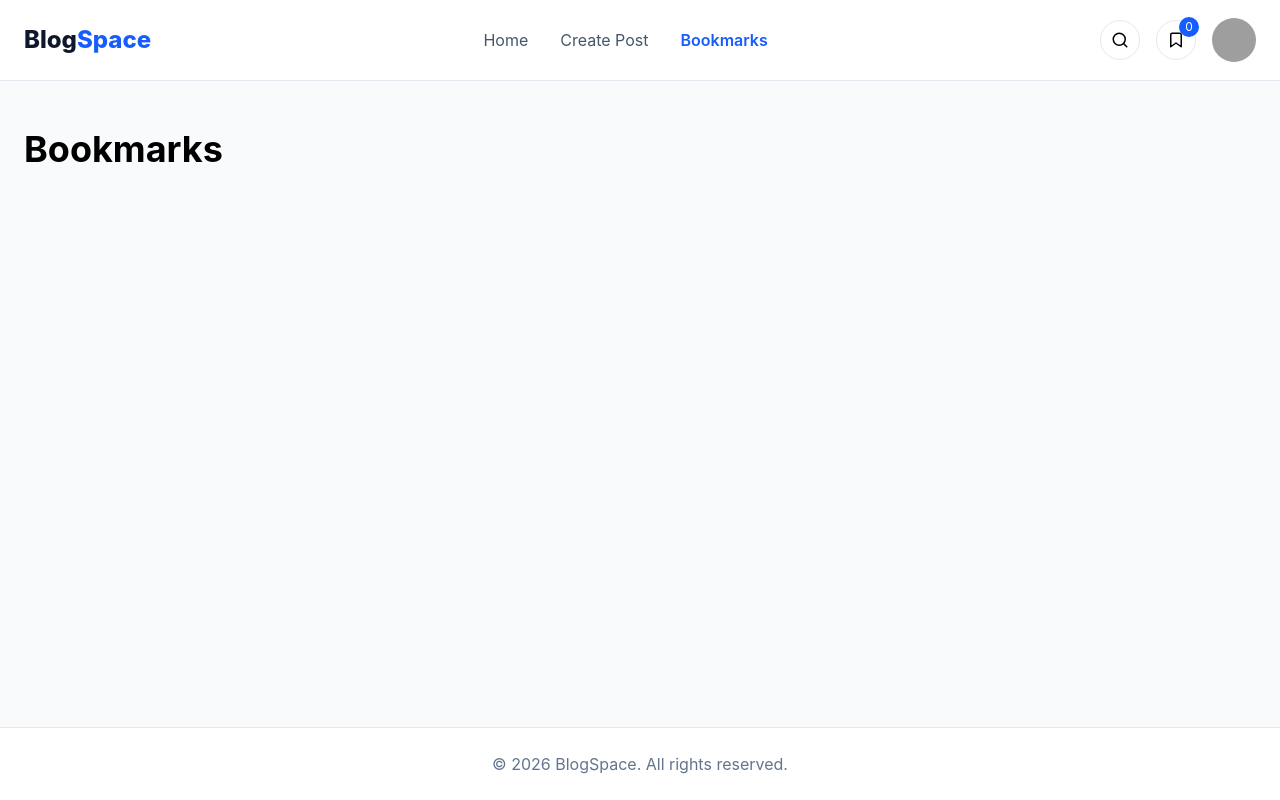
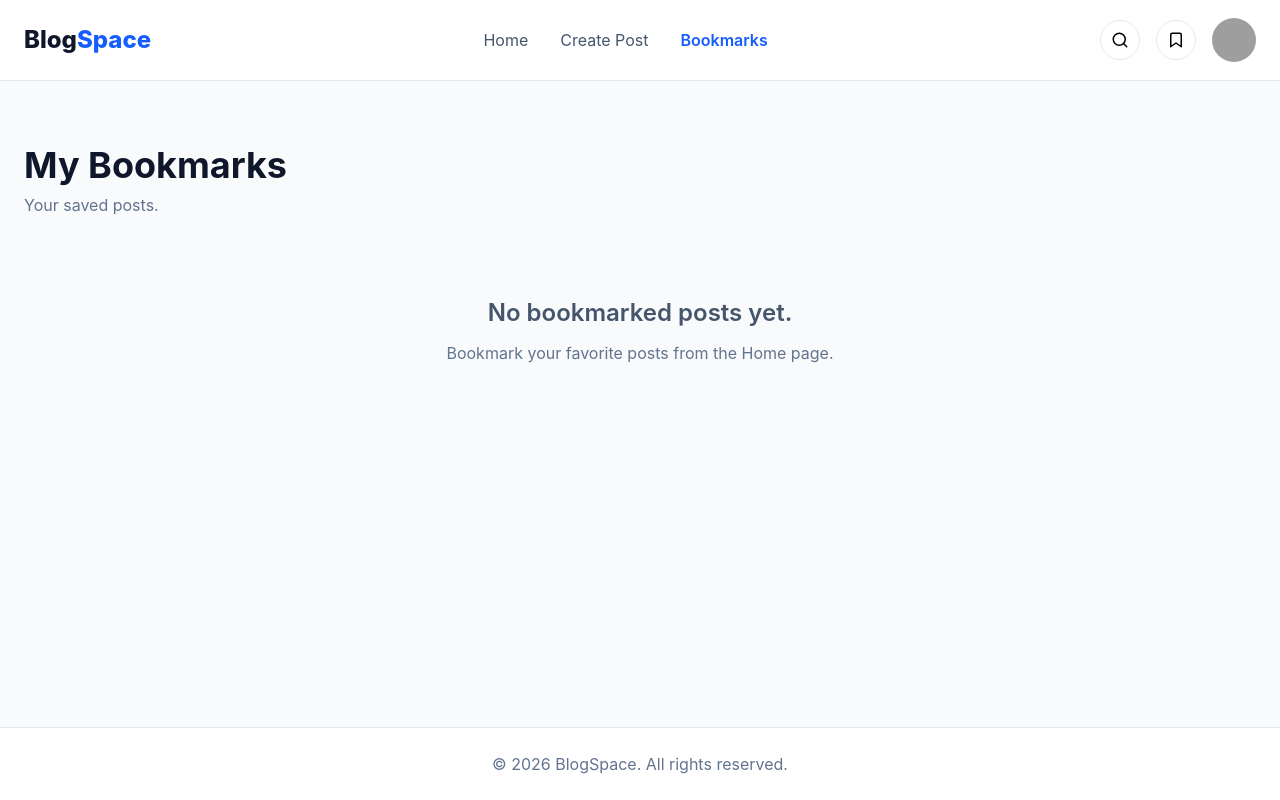
Before and after one commit to emanabd1/blog-app, a React (Vite) app: page /bookmarks in a window 1280 px wide. Built offline with nearby package versions, Linux system fonts and the light colour scheme; grey boxes are pictures that could not be loaded; the HTML template or start-up script is replaced by a standard one.

Commit message:
bookmark setup

```diff
--- a/src/atoms/bookmarkAtom.jsx
+++ b/src/atoms/bookmarkAtom.jsx
@@ -0,0 +1,3 @@
+import { atom } from "jotai";
+
+export const bookmarksAtom = atom([]);
--- a/src/components/BlogCard.jsx
+++ b/src/components/BlogCard.jsx
@@ -1,13 +1,22 @@
-import { FiHeart, FiBookmark, FiArrowRight } from "react-icons/fi";
+import { useAtom } from "jotai";
 import { Link } from "react-router-dom";
+import {
+  FiHeart,
+  FiBookmark,
+  FiArrowRight,
+} from "react-icons/fi";
+
+import { bookmarksAtom } from "../atoms/bookmarkAtom";
 
 function BlogCard({ post }) {
+  const [bookmarks, setBookmarks] = useAtom(bookmarksAtom);
+
   const {
     id,
     title,
     body,
+    tags,
     reactions,
-    tags,
   } = post;
 
   const likes =
@@ -15,10 +24,23 @@ function BlogCard({ post }) {
       ? reactions
       : reactions?.likes ?? 0;
 
+  const isBookmarked = bookmarks.some(
+    (item) => item.id === id
+  );
+
+  function handleBookmark() {
+    if (isBookmarked) {
+      setBookmarks(
+        bookmarks.filter((item) => item.id !== id)
+      );
+    } else {
+      setBookmarks([...bookmarks, post]);
+    }
+  }
+
   return (
     <article className="group overflow-hidden rounded-3xl border border-slate-200 bg-white shadow-sm transition-all duration-300 hover:-translate-y-2 hover:shadow-xl">
 
-      {/* Blog Image */}
       <img
         src={`https://picsum.photos/seed/${id}/600/400`}
         alt={title}
@@ -27,7 +49,6 @@ function BlogCard({ post }) {
 
       <div className="p-6">
 
-        {/* Tag + Bookmark */}
         <div className="mb-4 flex items-center justify-between">
 
           <div className="flex flex-wrap gap-2">
@@ -41,23 +62,27 @@ function BlogCard({ post }) {
             ))}
           </div>
 
-          <button className="rounded-full p-2 transition hover:bg-slate-100">
-            <FiBookmark size={18} />
+          <button
+            onClick={handleBookmark}
+            className={`rounded-full p-2 transition ${
+              isBookmarked
+                ? "bg-blue-600 text-white"
+                : "hover:bg-slate-100"
+            }`}
+          >
+            <FiBookmark />
           </button>
 
         </div>
 
-        {/* Title */}
         <h3 className="line-clamp-2 text-2xl font-bold text-slate-900">
           {title}
         </h3>
 
-        {/* Body */}
         <p className="mt-4 line-clamp-3 text-slate-600">
           {body}
         </p>
 
-        {/* Footer */}
         <div className="mt-6 flex items-center justify-between">
 
           <div className="flex items-center gap-2 text-slate-500">
@@ -67,7 +92,7 @@ function BlogCard({ post }) {
 
           <Link
             to={`/blog/${id}`}
-            className="flex items-center gap-2 font-semibold text-blue-600 transition-all duration-300 hover:gap-3"
+            className="flex items-center gap-2 font-semibold text-blue-600 transition hover:gap-3"
           >
             Read More
             <FiArrowRight />
--- a/src/components/Navbar.jsx
+++ b/src/components/Navbar.jsx
@@ -1,7 +1,11 @@
-import { NavLink } from "react-router-dom";
+import { NavLink, Link } from "react-router-dom";
+import { useAtom } from "jotai";
 import { FiSearch, FiBookmark } from "react-icons/fi";
+import { bookmarksAtom } from "../atoms/bookmarkAtom";
 
 function Navbar() {
+  const [bookmarks] = useAtom(bookmarksAtom);
+
   const active =
     "text-blue-600 font-semibold";
 
@@ -9,22 +13,19 @@ function Navbar() {
     "text-slate-600 hover:text-blue-600 transition";
 
   return (
-    <header className="sticky top-0 z-50 bg-white/90 backdrop-blur border-b border-slate-200">
-      <div className="max-w-7xl mx-auto px-6 h-20 flex items-center justify-between">
+    <header className="sticky top-0 z-50 border-b border-slate-200 bg-white/90 backdrop-blur">
+      <div className="mx-auto flex h-20 max-w-7xl items-center justify-between px-6">
 
         {/* Logo */}
-
-        <NavLink
+        <Link
           to="/"
           className="text-2xl font-extrabold text-slate-900"
         >
           Blog<span className="text-blue-600">Space</span>
-        </NavLink>
+        </Link>
 
         {/* Navigation */}
-
-        <nav className="hidden md:flex gap-8">
-
+        <nav className="hidden items-center gap-8 md:flex">
           <NavLink
             to="/"
             className={({ isActive }) =>
@@ -51,32 +52,33 @@ function Navbar() {
           >
             Bookmarks
           </NavLink>
-
         </nav>
 
         {/* Right Side */}
-
         <div className="flex items-center gap-4">
 
-          <button className="w-10 h-10 rounded-full border border-slate-200 flex items-center justify-center hover:bg-slate-100 transition">
+          <button className="flex h-10 w-10 items-center justify-center rounded-full border border-slate-200 transition hover:bg-slate-100">
             <FiSearch size={18} />
           </button>
 
-          <button className="relative w-10 h-10 rounded-full border border-slate-200 flex items-center justify-center hover:bg-slate-100 transition">
+          <Link
+            to="/bookmarks"
+            className="relative flex h-10 w-10 items-center justify-center rounded-full border border-slate-200 transition hover:bg-slate-100"
+          >
             <FiBookmark size={18} />
 
-            <span className="absolute -top-1 -right-1 bg-blue-600 text-white text-xs rounded-full w-5 h-5 flex items-center justify-center">
-              0
-            </span>
-
-          </button>
+            {bookmarks.length > 0 && (
+              <span className="absolute -right-1 -top-1 flex h-5 w-5 items-center justify-center rounded-full bg-blue-600 text-xs text-white">
+                {bookmarks.length}
+              </span>
+            )}
+          </Link>
 
           <img
             src="https://i.pravatar.cc/100"
-            alt="avatar"
-            className="w-11 h-11 rounded-full object-cover"
+            alt="User Avatar"
+            className="h-11 w-11 rounded-full object-cover"
           />
-
         </div>
 
       </div>
--- a/src/pages/BlogDetails.jsx
+++ b/src/pages/BlogDetails.jsx
@@ -1,20 +1,29 @@
 import { useEffect, useState } from "react";
-import { useParams, Link } from "react-router-dom";
-import { FiArrowLeft, FiHeart } from "react-icons/fi";
+import { Link, useParams } from "react-router-dom";
+import { useAtom } from "jotai";
+import {
+  FiArrowLeft,
+  FiHeart,
+  FiBookmark,
+} from "react-icons/fi";
 
 import Loading from "../components/Loading";
 import CommentCard from "../components/CommentCard";
-
-import { getPost, getComments } from "../services/api";
+import {
+  getPost,
+  getComments,
+} from "../services/api";
+import { bookmarksAtom } from "../atoms/bookmarkAtom";
 
 function BlogDetails() {
   const { id } = useParams();
 
   const [post, setPost] = useState(null);
   const [comments, setComments] = useState([]);
-
   const [loading, setLoading] = useState(true);
   const [error, setError] = useState("");
+
+  const [bookmarks, setBookmarks] = useAtom(bookmarksAtom);
 
   useEffect(() => {
     async function loadData() {
@@ -34,7 +43,9 @@ function BlogDetails() {
     loadData();
   }, [id]);
 
-  if (loading) return <Loading />;
+  if (loading) {
+    return <Loading />;
+  }
 
   if (error) {
     return (
@@ -42,6 +53,25 @@ function BlogDetails() {
         {error}
       </div>
     );
+  }
+
+  const likes =
+    typeof post.reactions === "number"
+      ? post.reactions
+      : post.reactions?.likes ?? 0;
+
+  const isBookmarked = bookmarks.some(
+    (item) => item.id === post.id
+  );
+
+  function handleBookmark() {
+    if (isBookmarked) {
+      setBookmarks(
+        bookmarks.filter((item) => item.id !== post.id)
+      );
+    } else {
+      setBookmarks([...bookmarks, post]);
+    }
   }
 
   return (
@@ -80,13 +110,20 @@ function BlogDetails() {
 
         <div className="mt-6 flex items-center gap-2 text-slate-500">
           <FiHeart />
+          <span>{likes}</span>
+        </div>
 
-          <span>
-            {typeof post.reactions === "number"
-              ? post.reactions
-              : post.reactions?.likes ?? 0}
-          </span>
-        </div>
+        <button
+          onClick={handleBookmark}
+          className={`mt-6 flex items-center gap-2 rounded-xl px-5 py-3 font-medium transition ${
+            isBookmarked
+              ? "bg-blue-600 text-white"
+              : "bg-slate-100 text-slate-700 hover:bg-slate-200"
+          }`}
+        >
+          <FiBookmark />
+          {isBookmarked ? "Bookmarked" : "Add Bookmark"}
+        </button>
 
         <p className="mt-8 text-lg leading-9 text-slate-700">
           {post.body}
--- a/src/pages/Bookmarks.jsx
+++ b/src/pages/Bookmarks.jsx
@@ -1,9 +1,43 @@
+import { useAtom } from "jotai";
+
+import BlogCard from "../components/BlogCard";
+import { bookmarksAtom } from "../atoms/bookmarkAtom";
+
 function Bookmarks() {
+  const [bookmarks] = useAtom(bookmarksAtom);
+
   return (
-    <section className="max-w-7xl mx-auto px-6 py-12">
-      <h1 className="text-4xl font-bold">
-        Bookmarks
+    <section className="max-w-7xl mx-auto px-6 py-16">
+
+      <h1 className="text-4xl font-bold text-slate-900">
+        My Bookmarks
       </h1>
+
+      <p className="mt-2 text-slate-500">
+        Your saved posts.
+      </p>
+
+      {bookmarks.length === 0 ? (
+        <div className="mt-20 text-center">
+          <h2 className="text-2xl font-semibold text-slate-600">
+            No bookmarked posts yet.
+          </h2>
+
+          <p className="mt-3 text-slate-500">
+            Bookmark your favorite posts from the Home page.
+          </p>
+        </div>
+      ) : (
+        <div className="mt-10 grid gap-8 md:grid-cols-2 xl:grid-cols-3">
+          {bookmarks.map((post) => (
+            <BlogCard
+              key={post.id}
+              post={post}
+            />
+          ))}
+        </div>
+      )}
+
     </section>
   );
 }
```
